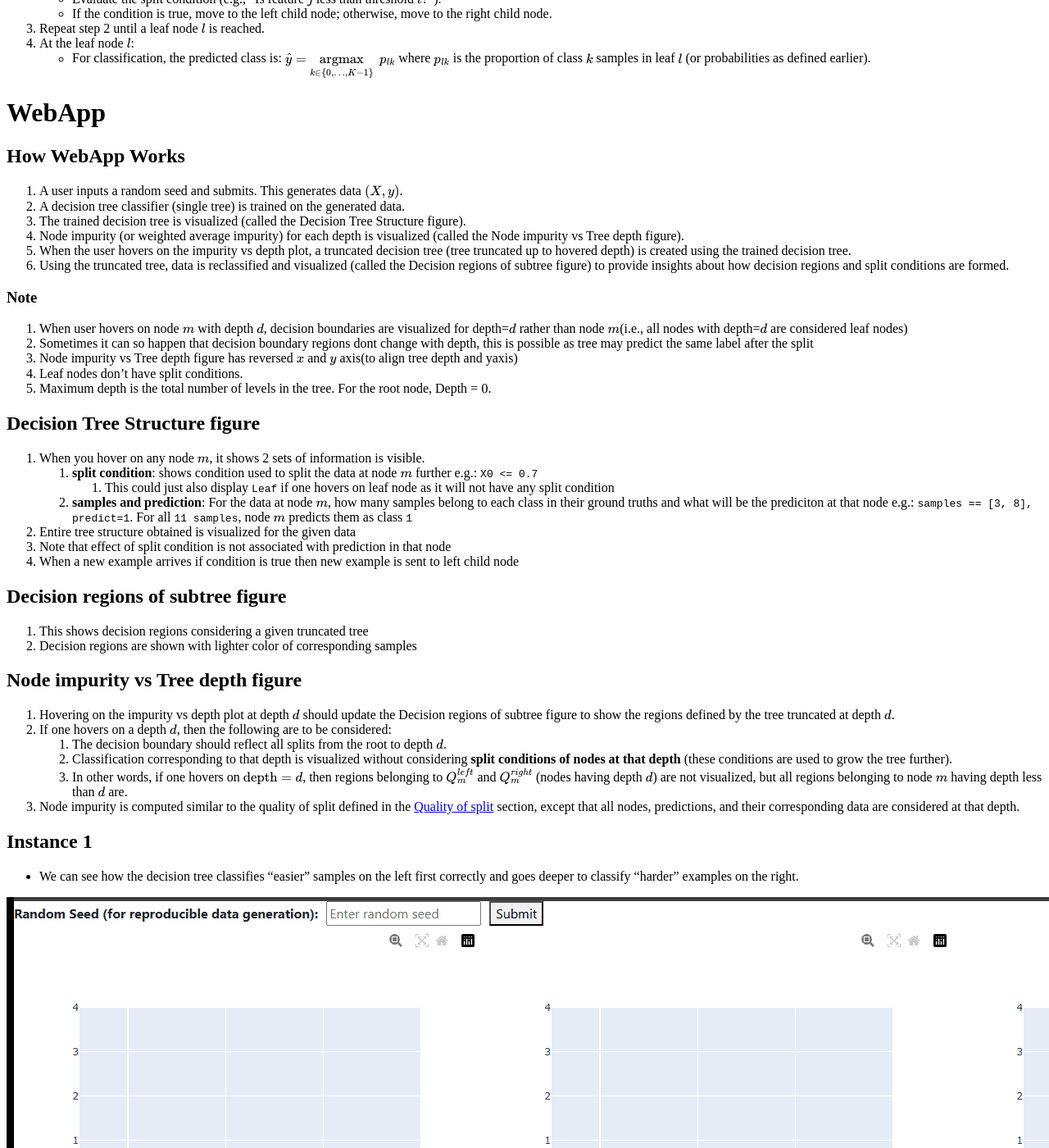
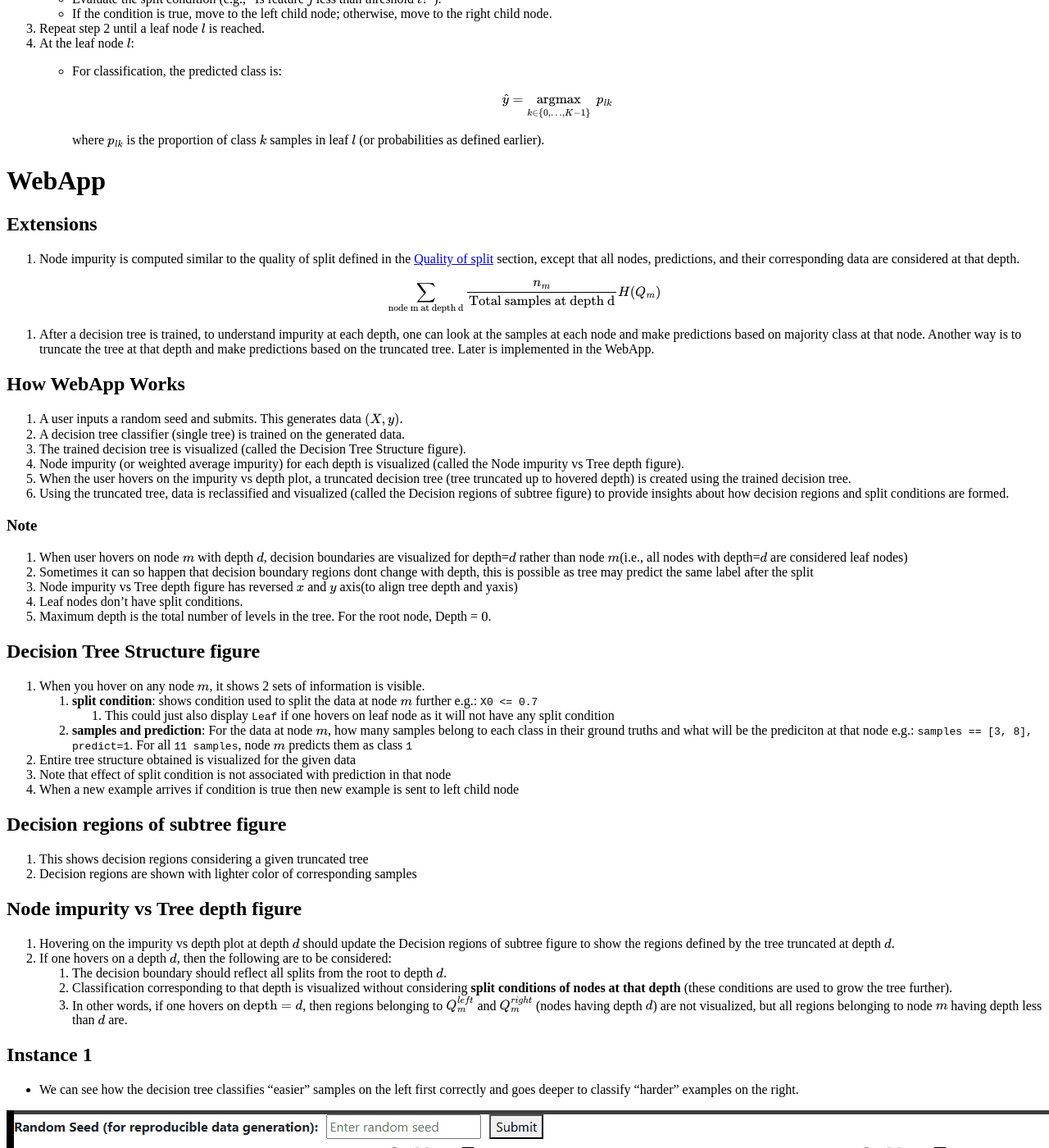
Before and after one commit to vinay-hebb/vinay-hebb.github.io, a Jekyll site: the page built from index.md, in a window 1280 px wide and 1400 px high, scrolled down 2890 px. Shown: the whole window at 82% size. Built offline with Jekyll 4.4.1, drawn with Linux system fonts in a browser that asks for light colours; some of the changed text lies outside the part shown.

Commit message:
Added extensions

```diff
--- a/index.md
+++ b/index.md
@@ -17,7 +17,7 @@ You can try this [here](https://huggingface.co/spaces/hvinay/DecisionTreeVis). C
 Note that
 1. Below formulation is reproduced from [here](https://scikit-learn.org/stable/modules/tree.html#mathematical-formulation) for illustration and to show how impurity definintion is extended
 2. I tried my best to keep the text minimal (wherever it is self-explanatory) so that the article is concise.
-3. The definition of node impurity is expanded as mentioned in the [Node impurity vs Tree depth figure](#node-impurity-vs-tree-depth-figure) subsection.
+3. The definition of node impurity is expanded as mentioned in the [Extensions](#extensions) subsection.
 4. I used mouse hover functionality for WebApp, hence it works best on PC
 
 If you are well-versed with the mathematical formulation of decision trees, you can skip to the [WebApp](#webapp) section directly.
@@ -113,7 +113,9 @@ Given a trained decision tree and a new input sample $x$:
 3. Repeat step 2 until a leaf node $l$ is reached.
 4. At the leaf node $l$:
    - For classification, the predicted class is:
+
      $$\hat{y} = \underset{k \in \{0, \ldots, K-1\}}{\operatorname{argmax}} \; p_{lk}$$
+
      where $p_{lk}$ is the proportion of class $k$ samples in leaf $l$ (or probabilities as defined earlier).
 
 <!-- <note>**Summary:**</note>
@@ -121,6 +123,14 @@ Traverse the tree according to the split conditions until a leaf is reached, the
  -->
 
 # WebApp
+
+## Extensions
+
+1. Node impurity is computed similar to the quality of split defined in the [Quality of split](#quality-of-split) section, except that all nodes, predictions, and their corresponding data are considered at that depth.
+
+$$\sum_{\text{node m at depth d}} \frac{n_m}{\text{Total samples at depth d}} H(Q_m)$$
+
+2. After a decision tree is trained, to understand impurity at each depth, one can look at the samples at each node and make predictions based on majority class at that node. Another way is to truncate the tree at that depth and make predictions based on the truncated tree. Later is implemented in the WebApp.
 
 ## How WebApp Works
 
```
Also changed, not shown: other parts of index.md (+0 -1 lines).
